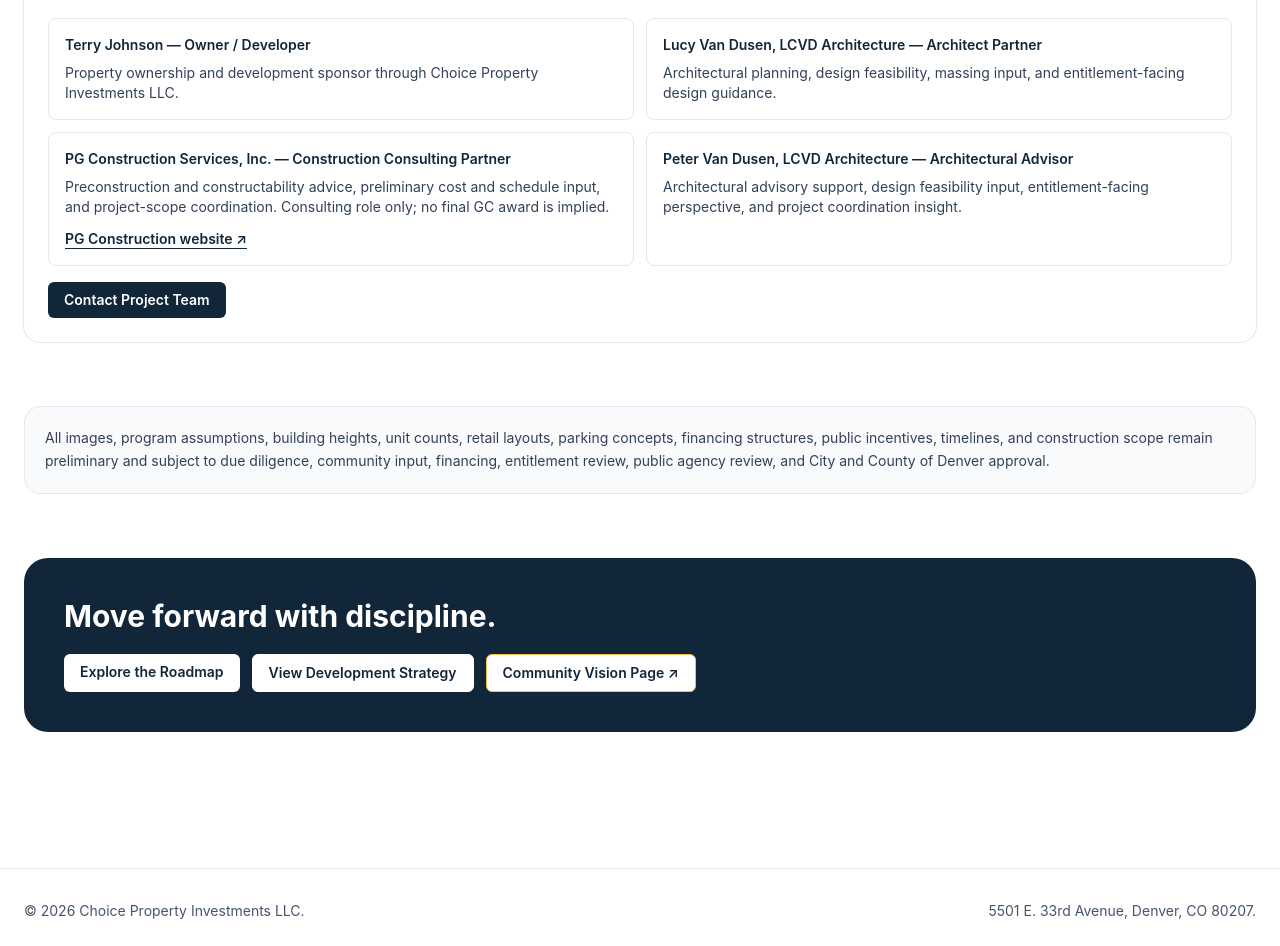
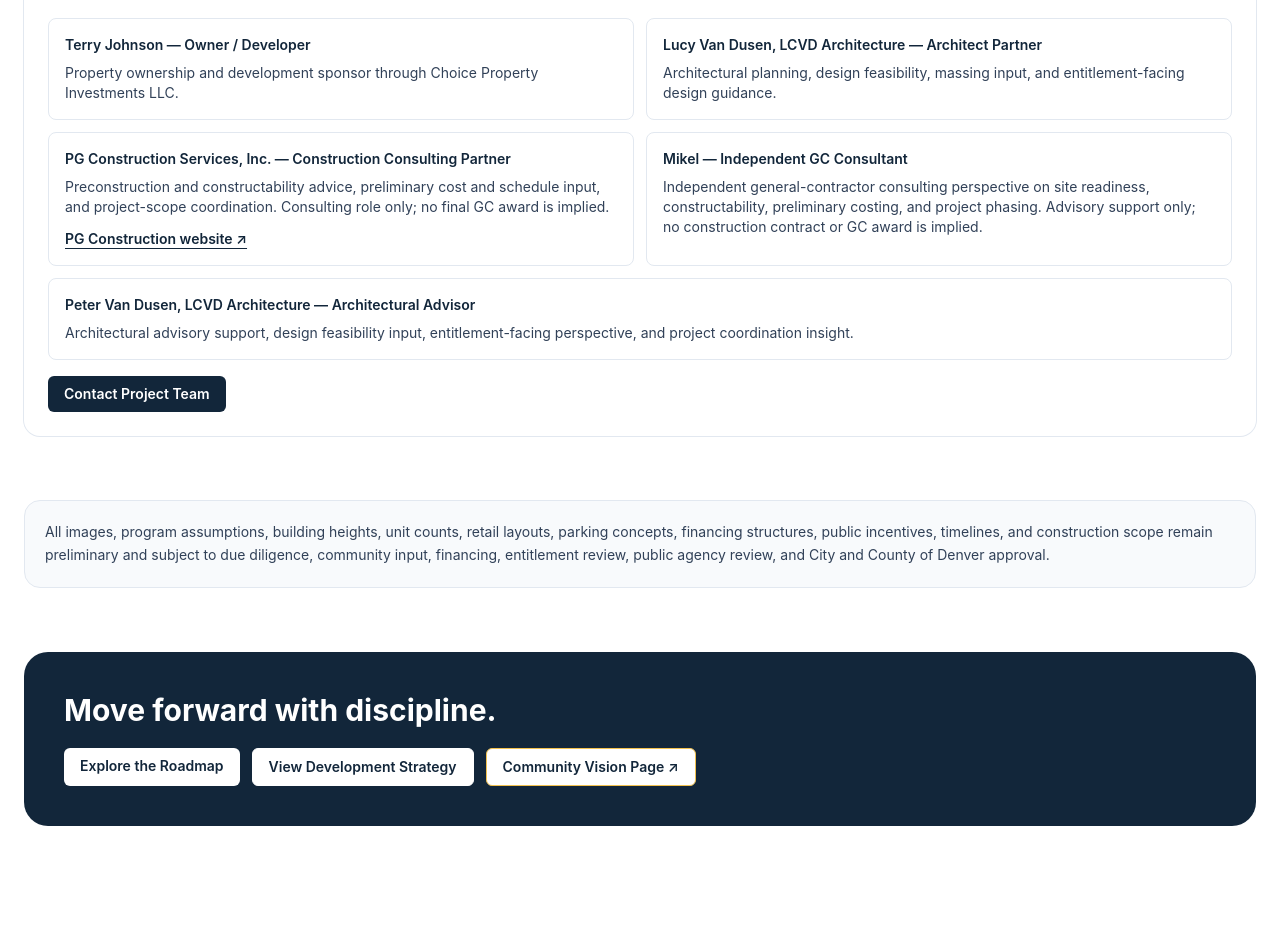
Before and after one commit to martinez-frank/5501-forward-site, a Next.js app: page /project in a window 1280 px wide. Shown: the part 5760-6706 px from the top of the page. Built offline with nearby package versions, Linux system fonts and the light colour scheme.

Commit message:
Add Mikel as independent GC consultant to app/project/page.tsx

```diff
--- a/app/project/page.tsx
+++ b/app/project/page.tsx
@@ -190,7 +190,8 @@ export default function ProjectPage() {
           <li className="rounded-lg border border-slate-200 bg-white p-4 text-slate-800"><p className="font-semibold text-[#12263a]">Terry Johnson — Owner / Developer</p><p className="mt-2 text-slate-700">Property ownership and development sponsor through Choice Property Investments LLC.</p></li>
           <li className="rounded-lg border border-slate-200 bg-white p-4 text-slate-800"><p className="font-semibold text-[#12263a]">Lucy Van Dusen, LCVD Architecture — Architect Partner</p><p className="mt-2 text-slate-700">Architectural planning, design feasibility, massing input, and entitlement-facing design guidance.</p></li>
           <li className="rounded-lg border border-slate-200 bg-white p-4 text-slate-800"><p className="font-semibold text-[#12263a]">PG Construction Services, Inc. — Construction Consulting Partner</p><p className="mt-2 text-slate-700">Preconstruction and constructability advice, preliminary cost and schedule input, and project-scope coordination. Consulting role only; no final GC award is implied.</p><a href="https://www.pg-construction.com/" target="_blank" rel="noopener noreferrer" className="mt-3 inline-block font-semibold text-[#12263a] underline underline-offset-4">PG Construction website ↗</a></li>
-          <li className="rounded-lg border border-slate-200 bg-white p-4 text-slate-800"><p className="font-semibold text-[#12263a]">Peter Van Dusen, LCVD Architecture — Architectural Advisor</p><p className="mt-2 text-slate-700">Architectural advisory support, design feasibility input, entitlement-facing perspective, and project coordination insight.</p></li>
+          <li className="rounded-lg border border-slate-200 bg-white p-4 text-slate-800"><p className="font-semibold text-[#12263a]">Mikel — Independent GC Consultant</p><p className="mt-2 text-slate-700">Independent general-contractor consulting perspective on site readiness, constructability, preliminary costing, and project phasing. Advisory support only; no construction contract or GC award is implied.</p></li>
+          <li className="rounded-lg border border-slate-200 bg-white p-4 text-slate-800 sm:col-span-2"><p className="font-semibold text-[#12263a]">Peter Van Dusen, LCVD Architecture — Architectural Advisor</p><p className="mt-2 text-slate-700">Architectural advisory support, design feasibility input, entitlement-facing perspective, and project coordination insight.</p></li>
         </ul>
         <Link href="/contact" className="inline-flex rounded-md bg-[#12263a] px-4 py-2 text-sm font-semibold text-white">Contact Project Team</Link>
       </section>
```
